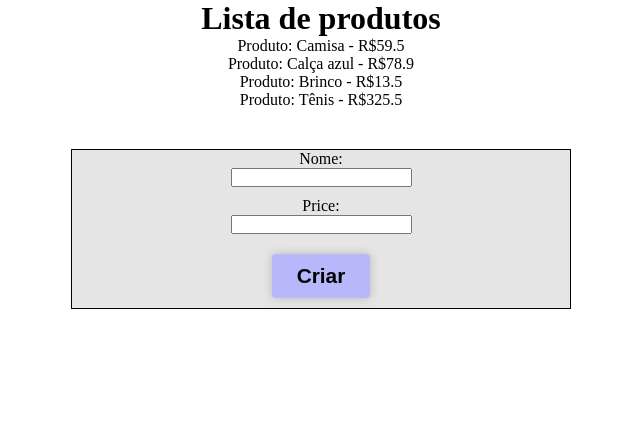
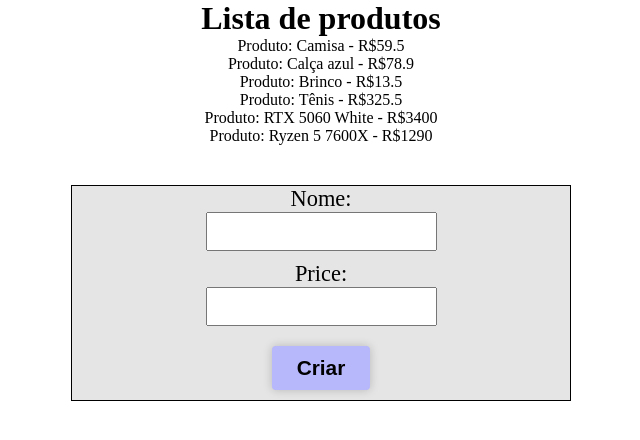
Before and after one commit to SantV7/req_http, a React (Vite) app: page / in a window 1280 px wide. Shown: the top 440 px of the page, without its empty margins (319-959 px from the left). Built offline with nearby package versions, Linux system fonts and the light colour scheme; data requests are answered from the project's data file.

Commit message:
Configurando para enviar os dados de maneira correta

```diff
--- a/global.css
+++ b/global.css
@@ -25,8 +25,12 @@ form {
     align-items: center;
     justify-content: center;
 }
+form  span {
+    font-size: 1.4rem;
+}
 
 form input {
+    padding: 10px 25px;
     display: flex;
     flex-flow: column nowrap;
     margin-bottom: 10px;
--- a/httpreact/data/db.json
+++ b/httpreact/data/db.json
@@ -1,25 +1,35 @@
 {
-    "products":[
+  "products": [
     {
-            "id": 1,
+      "id": "1",
       "name": "Camisa",
       "price": 59.5
     },
     {
-            "id": 2,
+      "id": "2",
       "name": "Calça azul",
       "price": 78.9
     },
     {
-            "id": 3,
+      "id": "3",
       "name": "Brinco",
       "price": 13.5
     },
     {
-            "id": 4,
+      "id": "4",
       "name": "Tênis",
       "price": 325.5
+    },
+    {
+      "name": "RTX 5060 White",
+      "price": "3400",
+      "id": "9w-AlipWPJ4"
+    },
+    {
+      "name": "Ryzen 5 7600X",
+      "price": "1290",
+      "id": "8WRp2ixs8mY"
     }
-    ]
-
+  ],
+  "$schema": "./node_modules/json-server/schema.json"
 }
--- a/src/App.jsx
+++ b/src/App.jsx
@@ -37,7 +37,23 @@ function App() {
   async function handleSubmit(event) {
     event.preventDefault()
 
+    const products = {
+      name,
+      price
+    }
 
+    try {
+      const response = await fetch(url, {
+        method: "POST",
+        headers: {
+          "Content-Type": "apllication/json"
+        },
+        body :  JSON.stringify(products)
+      })
+
+    } catch (error) {
+      console.error(`Erro: ${error}`)
+    }
 
   }
 
```
Lines whose indentation alone changed are shown as unchanged.
